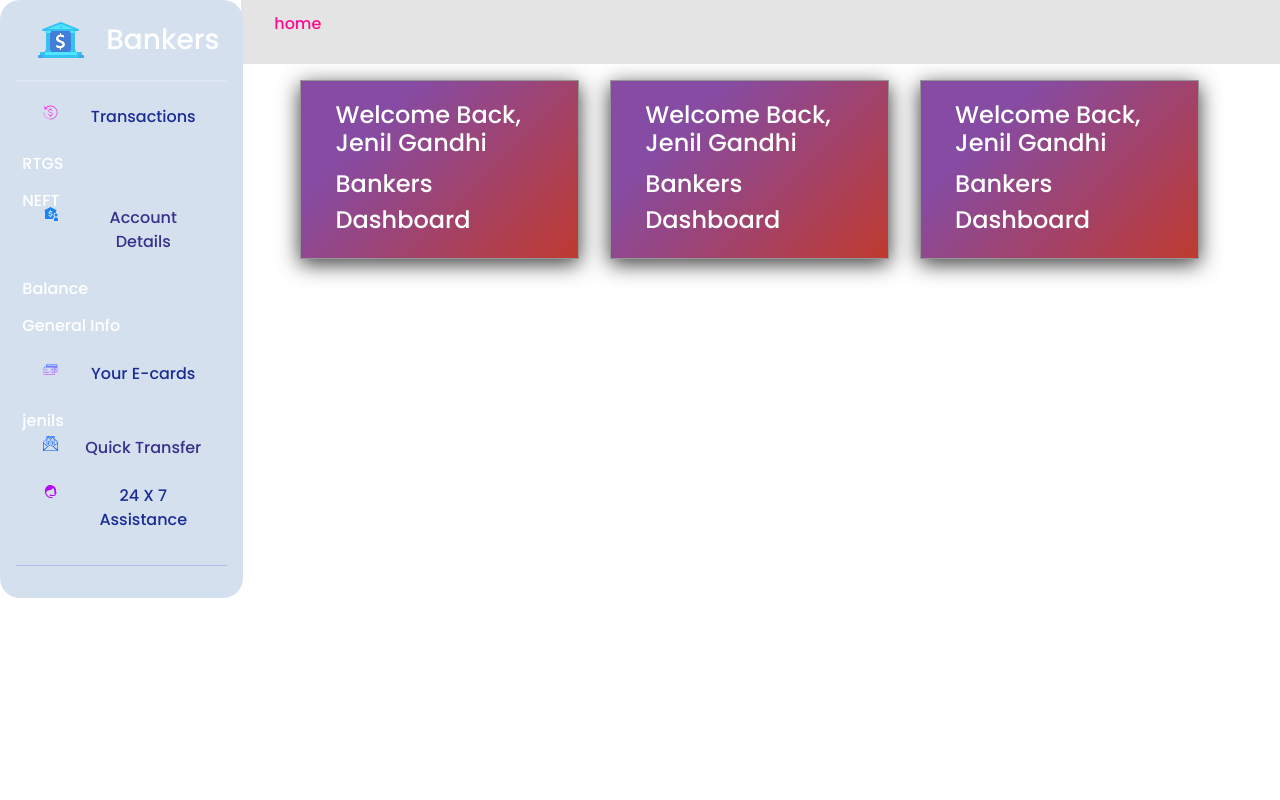
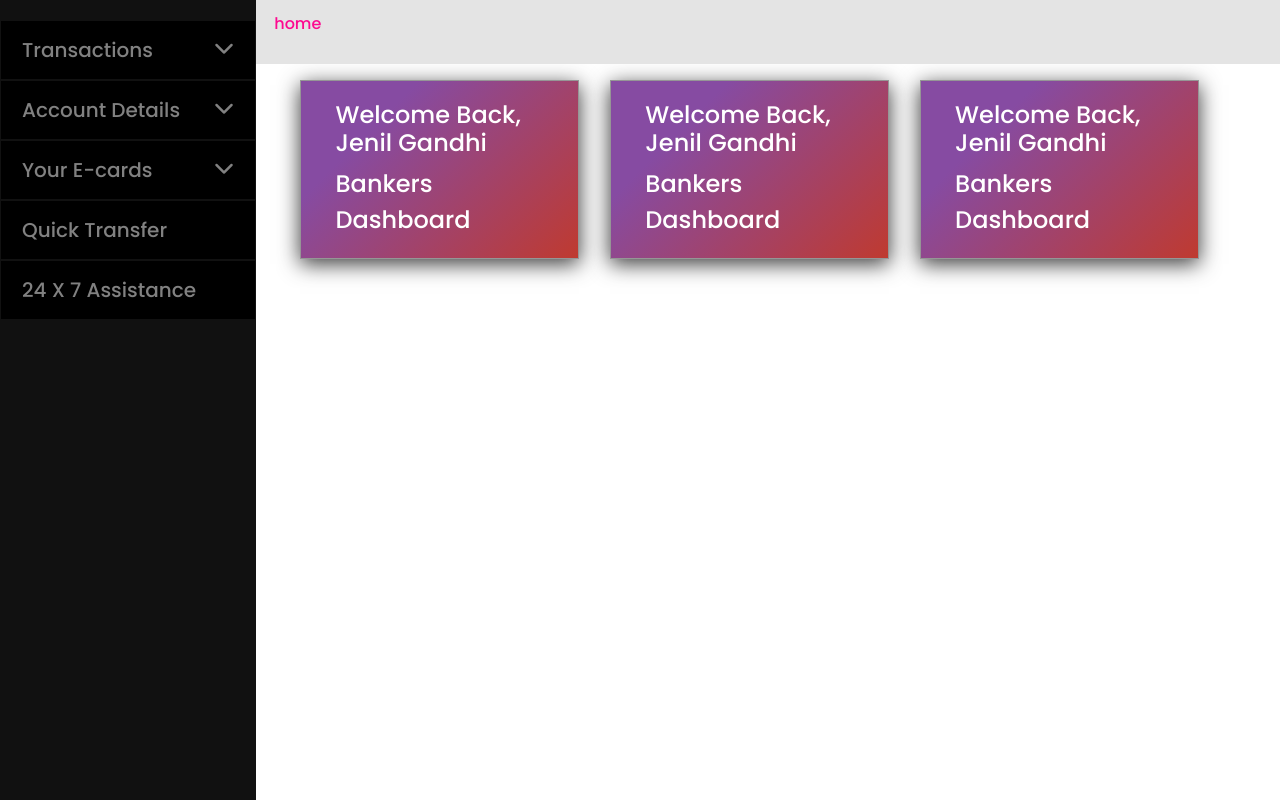
Before and after one commit to projectsddu/Banking_System_AT, a React (Create React App) app in the folder client/: page /home in a window 1280 px wide. Built offline with nearby package versions, Linux system fonts and the light colour scheme.

Commit message:
Kevals commit

```diff
--- a/client/package.json
+++ b/client/package.json
@@ -7,6 +7,7 @@
     "@testing-library/jest-dom": "^5.14.1",
     "@testing-library/react": "^11.2.7",
     "@testing-library/user-event": "^12.8.3",
+    "bootstrap": "^5.1.0",
     "react": "^17.0.2",
     "react-credit-cards": "^0.8.3",
     "react-dom": "^17.0.2",
--- a/client/public/index.html
+++ b/client/public/index.html
@@ -13,6 +13,8 @@
   <meta name="description" content="Web site created using create-react-app" />
   <link rel="apple-touch-icon" href="%PUBLIC_URL%/logo192.png" />
   <link rel="manifest" href="%PUBLIC_URL%/manifest.json" />
+  <link rel="stylesheet" href="https://cdnjs.cloudflare.com/ajax/libs/font-awesome/4.7.0/css/font-awesome.min.css">
+  <script src="https://kit.fontawesome.com/ac5a90cf48.js" crossorigin="anonymous"></script>
   <title>React App</title>
 </head>
 
--- a/client/src/App.js
+++ b/client/src/App.js
@@ -7,6 +7,7 @@ import TransactionComponent from './components/Home/TransactionComponent';
 import HomeComponent from './components/Home/HomeComponent';
 import CardComponent from './components/Home/CardComponent';
 import RightComponent from './components/Home/RightComponent';
+import TempSideNavbar from './components/Home/TempSideNavbar';
 
 function App() {
   return (
@@ -34,7 +35,8 @@ function App() {
 
       <div className="col-2">
         <Route path="/home">
-          <SideNavbar></SideNavbar>
+          {/* <SideNavbar></SideNavbar> */}
+          <TempSideNavbar></TempSideNavbar>
 
         </Route>
         <Route path="/transaction">
--- a/client/src/components/Home/SideNavbar.js
+++ b/client/src/components/Home/SideNavbar.js
@@ -140,7 +140,7 @@ function SideNavbar() {
                                     </div>
                                 </button>
                             </li>
-                            <div class="collapse show" id={e["id"]}>
+                            {/* <div class="collapse show" id={e["id"]}>
                                 {e["is_drop"] ?
                                     <ul class=" btn-toggle-nav  list-unstyled   ">
                                         {e["dropdown_menu"].map((e1) => {
@@ -155,7 +155,7 @@ function SideNavbar() {
 
 
                                     </ul> : <></>}
-                            </div>
+                            </div> */}
 
 
                         </> :
--- /dev/null
+++ b/client/src/components/Home/TempSideNavbar.css
@@ -0,0 +1,75 @@
+
+.accordian-button {
+  background-color: #ccff00;
+  color:#ccff00;
+}
+.sidenav {
+  height: 100%;
+  width: 20%;
+  position: fixed;
+  z-index: 1;
+  top: 0;
+  left: 0;
+  background-color: #111;
+  overflow-x: hidden;
+  padding-top: 20px;
+}
+
+@media screen and (max-height: 450px) {
+  .sidenav {
+    padding-top: 15px;
+  }
+  .sidenav a {
+    font-size: 18px;
+  }
+}
+
+.fa-caret-down {
+  float: right;
+  padding-right: 8px;
+}
+
+.dropdown-container {
+  display: none;
+  background-color: #262626;
+  padding-left: 8px;
+}
+
+.sidenav a:hover,
+.dropdown-btn:hover {
+  color: #f1f1f1;
+}
+
+.sidenav a {
+  padding: 6px 8px 6px 16px;
+  text-decoration: none;
+  font-size: 20px;
+  color: #818181;
+  display: block;
+  border: none;
+  background: none;
+  width: 100%;
+  text-align: left;
+  cursor: pointer;
+  outline: none;
+}
+
+.active {
+  background-color: green;
+  color: white;
+}
+
+/* .accordion-flush {
+    background-color: rgb(255, 0, 0);
+    color: #000000;
+} */
+
+#accordionFlushExample {
+    background-color: tomato;
+}
+.accordian-flush{
+  background-color:#ccff00
+}
+.x-accordion-heading .x-accordion-toggle {
+    background-color: #ff0000;
+}
--- /dev/null
+++ b/client/src/components/Home/TempSideNavbar.js
@@ -0,0 +1,199 @@
+import React from 'react'
+import './TempSideNavbar.css'
+import TRX_SVG from "./Asset/trx_icon.svg";
+import ACD_SVG from "./Asset/account_details.svg";
+import E_CARD_SVG from "./Asset/e_cards_icon.svg";
+import Q_T_SVG from "./Asset/quick_transfer.svg";
+import H_ASSIT from "./Asset/24_7_assistance.svg";
+import BANK_LOGO from "./Asset/Bankers_logo.svg";
+import { NavLink } from "react-router-dom";
+import { useEffect } from "react";
+import { useState } from "react";
+
+function TempSideNavbar() {
+    const [loading, setLoading] = useState(true);
+    const [navlist, setNavlist] = useState([]);
+    useEffect(() => {
+      const navbar_json = [
+            {
+                "id": "Transactions",
+                "text": "Transactions",
+                "vector-asset": TRX_SVG,
+                "vector-asset-color": "#ccff00",
+                "background-color": "purple",
+                "text-color": "purpleText",
+                "is_drop": true,
+                "href": "/home",
+                "dropdown_menu": [
+                    {
+                        "text": "RTGS",
+                        "vector-asset": "link",
+                        "text-color": "green",
+                        "background-color": "purple",
+                        "href": "link to the page"
+                    },
+                    {
+                        "text": "NEFT",
+                        "vector-asset": "link",
+                        "text-color": "green",
+                        "background-color": "purple",
+                        "href": "link to the page"
+                    }
+                ]
+            },
+            {
+                "id": "ACDetails",
+                "text": "Account Details",
+                "vector-asset": ACD_SVG,
+                "vector-asset-color": "#ccff00",
+                "background-color": "blue",
+                "text-color": "blueText",
+                "href": "/home",
+                "is_drop": true,
+                "dropdown_menu": [
+                    {
+                        "text": "Balance",
+                        "vector-asset": "link",
+                        "text-color": "green",
+                        "background-color": "purple",
+                        "href": "link to the page"
+                    },
+                    {
+                        "text": "General Info",
+                        "vector-asset": "link",
+                        "text-color": "green",
+                        "background-color": "purple",
+                        "href": "link to the page"
+                    }
+                ]
+            },
+            {
+                "id": "ecard",
+                "text": "Your E-cards",
+                "vector-asset": E_CARD_SVG,
+                "vector-asset-color": "#ccff00",
+                "background-color": "purple",
+                "text-color": "purpleText",
+                "href": "/home",
+                "is_drop": true,
+                "dropdown_menu": [
+                    {
+                        "text": "jenils",
+                        "vector-asset": "",
+                        "text-color": "green",
+                        "background-color": "purple",
+                        "href": "link to the page"
+                    }
+                ]
+            },
+            {
+                "id":"QUICKT",
+                "text": "Quick Transfer",
+                "vector-asset": Q_T_SVG,
+                "vector-asset-color": "#ccff00",
+                "background-color": "blue",
+                "text-color": "blueText",
+                "href": "/home",
+                "is_drop": false,
+                "dropdown_menu": []
+            },
+            {
+                "id":"assistance",
+                "text": "24 X 7 Assistance",
+                "vector-asset": H_ASSIT,
+                "vector-asset-color": "#ccff00",
+                "background-color": "purple",
+                "text-color": "purpleText",
+                "href": "/login",
+                "is_drop": false,
+                "dropdown_menu": []
+            }
+
+        ];
+      setNavlist(navbar_json);
+      setLoading(false);
+    }, []);
+    const styles = {
+        "accordian": {
+            "background-color": "black",
+            "color": "#818181",
+            "border": "1px solid black",
+            "padding": "",
+            "text-decoration": "none",
+            "font-size": "20px",
+            "display": "block",
+            // "border": "5px solid red",
+            "outline": "1px solid #111",
+            "border-radius":"0px",
+            "width": "100%",
+            "text-align": "left",
+            "cursor": "pointer",
+            // "outline": "none"
+},
+"acc-border": {
+    "border": "1px solid black"
+},"dropbtn":{
+    "float":"right"
+}
+    }
+
+return (
+  <div className="sidenav">
+    {/* <a href="#about">About</a>
+    <br />
+    <a href="#services">Services</a>
+    <br />
+    <a href="#clients">Clients</a>
+    <br />
+    <a href="#contact">Contact</a>
+    <br /> */}
+    {navlist.map((e) => {
+        return(
+      <div class="accordion accordian-flush" id="accordionFlushExample" >
+        <div class="accordion-item">
+          <h2 class="accordion-header" id="flush-headingOne">
+            <button
+              class="accordion-button collapsed"
+              type="button"
+              data-bs-toggle={e["is_drop"]?"collapse":"tp"}
+              data-bs-target={"#"+e["id"]}
+              aria-expanded="false"
+              aria-controls="flush-collapseOne"
+              style={styles["accordian"]}
+            >
+              {e["text"]}
+              {e["is_drop"]?
+              <i
+              class="fas fa-chevron-down float-right"
+              style={styles["dropbtn"]}
+              ></i>:""
+            }
+            </button>
+          </h2>
+          <div
+            id={e["id"]}
+            class="accordion-collapse collapse"
+            aria-labelledby="flush-headingOne"
+            data-bs-parent="#accordionFlushExample"
+          >
+            <div class="accordion-body">
+                {/* <ul> */}
+                    {e["dropdown_menu"].map((e1)=>{
+                        return(<>
+                        {/* <li> */}
+                            {e1["text"]}<br/>
+                        {/* </li> */}
+                        </>)
+                    })}
+                {/* </ul> */}
+            </div>
+          </div>
+        </div>
+      </div>);
+    })}
+    {/* <a href="#contact">Search</a> */}
+  </div>
+);
+}
+
+export default TempSideNavbar
```
Also changed, not shown: 1 other file (tests, documents, lock files or other folders).
